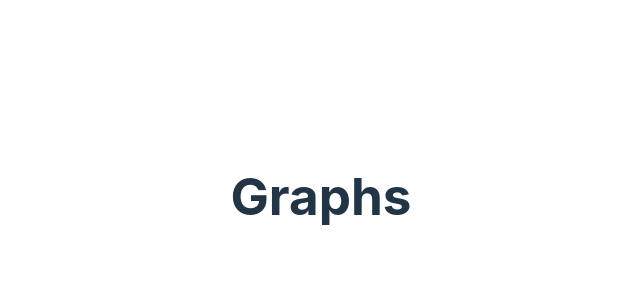
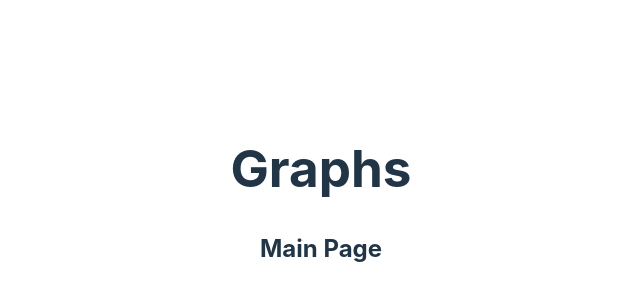
Before and after one commit to Lu-Smith/graphs_vue, a Vue app: page / in a window 1280 px wide. Shown: the part 204-504 px from the top of the page, without its empty margins (319-959 px from the left). Built offline with nearby package versions, Linux system fonts and the light colour scheme.

Commit message:
Added MainGraphs.vue to App.vue

```diff
--- a/src/App.vue
+++ b/src/App.vue
@@ -1,9 +1,12 @@
 <script setup lang="ts">
+import MainGraphs from './components/MainGraphs.vue';
+
 
 </script>
 
 <template>
   <div>
    <h1>Graphs</h1>
+   <MainGraphs />
   </div>
 </template>
```
